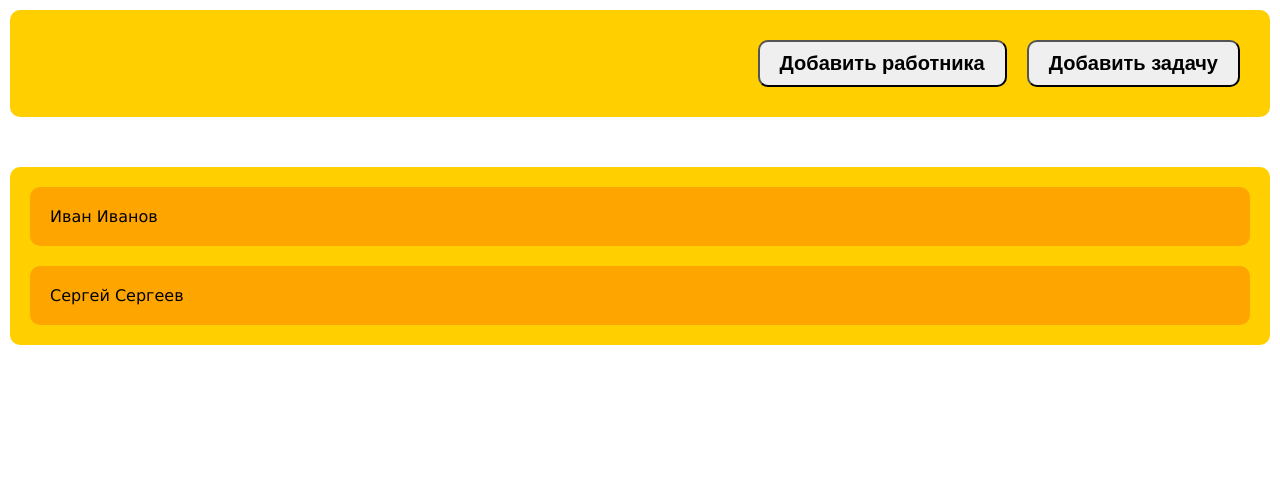
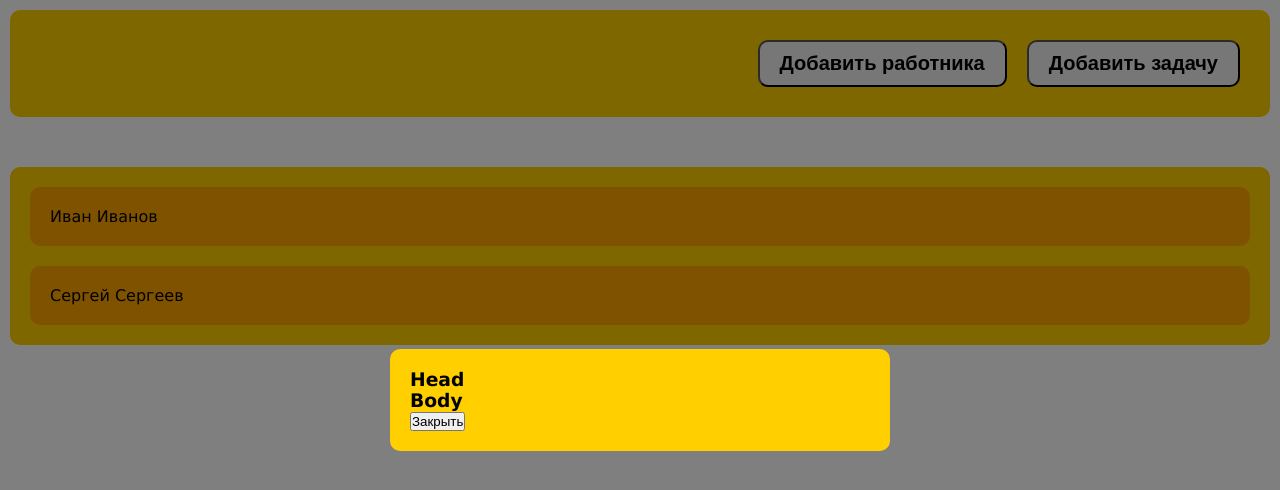
Before and after one commit to riytxu/react-list, a React (Create React App) app: page / in a window 1280 px wide. Both pictures are taken after a click on the button "Добавить работника". Shown: the top 490 px of the page. Built offline with nearby package versions, Linux system fonts and the light colour scheme.

Commit message:
create modal and add redux

```diff
--- a/src/components/Header/Header.jsx
+++ b/src/components/Header/Header.jsx
@@ -1,14 +1,23 @@
 import cn from "classnames";
+
+import { useDispatch } from "react-redux";
+
+import { showModal } from "../../reducers/modalSlice";
 
 import styles from "./Header.module.css";
 
 export const Header = () => {
+  const dispatch = useDispatch();
   return (
     <header
       className={cn(styles.header, styles.headerWrapper, styles.header_green)}
     >
-      <button className={styles.button}>Добавить работника</button>
-      <button className={styles.button}>Добавить задачу</button>
+      <button className={styles.button} onClick={() => dispatch(showModal())}>
+        Добавить работника
+      </button>
+      <button className={styles.button} onClick={() => dispatch(showModal())}>
+        Добавить задачу
+      </button>
     </header>
   );
 };
--- a/src/components/MainPage/MainPage.jsx
+++ b/src/components/MainPage/MainPage.jsx
@@ -1,5 +1,6 @@
 import { Content } from "../Content/Content";
 import { Header } from "../Header/Header";
+import { Modal } from "../Modal/Modal";
 
 import styles from "./MainPage.module.css";
 
@@ -9,6 +10,7 @@ export const MainPage = () => {
       <Header />
       <div className={styles.contentWrapper}>
         <Content />
+        <Modal />
       </div>
     </div>
   );
--- /dev/null
+++ b/src/components/Modal/Modal.jsx
@@ -0,0 +1,28 @@
+import { useDispatch, useSelector } from "react-redux";
+
+import { hideModal } from "../../reducers/modalSlice";
+
+import styles from "./Modal.module.css";
+
+export const Modal = () => {
+  const dispatch = useDispatch();
+  const statusModal = useSelector((state) => state.modal.show);
+  if (!statusModal) return null;
+  return (
+    <div className={styles.modal}>
+      <div className={styles.modal__content}>
+        <div className={styles.modal__head}>
+          <h3>Head</h3>
+        </div>
+        <div className={styles.modal__body}>
+          <h3>Body</h3>
+        </div>
+        <div className={styles.modal__footer}>
+          <button className={styles.btn} onClick={() => dispatch(hideModal())}>
+            Закрыть
+          </button>
+        </div>
+      </div>
+    </div>
+  );
+};
--- /dev/null
+++ b/src/components/Modal/Modal.module.css
@@ -0,0 +1,17 @@
+.modal {
+  position: fixed;
+  top: 0;
+  bottom: 0;
+  left: 0;
+  right: 0;
+  display: flex;
+  align-items: center;
+  justify-content: center;
+  background-color: rgba(0, 0, 0, 0.5);
+}
+.modal__content {
+  min-width: 500px;
+  padding: 20px;
+  background-color: var(--main-color);
+  border-radius: var(--main-radius);
+}
--- /dev/null
+++ b/src/reducers/modalSlice.js
@@ -0,0 +1,22 @@
+import { createSlice } from "@reduxjs/toolkit";
+
+export const modalSlice = createSlice({
+  name: "modal",
+
+  initialState: {
+    show: false,
+  },
+
+  reducers: {
+    showModal: (state) => {
+      state.show = true;
+    },
+
+    hideModal: (state) => {
+      state.show = false;
+    },
+  },
+});
+
+export const { showModal, hideModal } = modalSlice.actions;
+export default modalSlice.reducer;
--- a/src/store.js
+++ b/src/store.js
@@ -1,9 +1,11 @@
 import { configureStore } from "@reduxjs/toolkit";
 
+import modalSlice from "./reducers/modalSlice";
 import workerSlice from "./reducers/workerSlice";
 
 export const store = configureStore({
   reducer: {
     worker: workerSlice,
+    modal: modalSlice,
   },
 });
```
